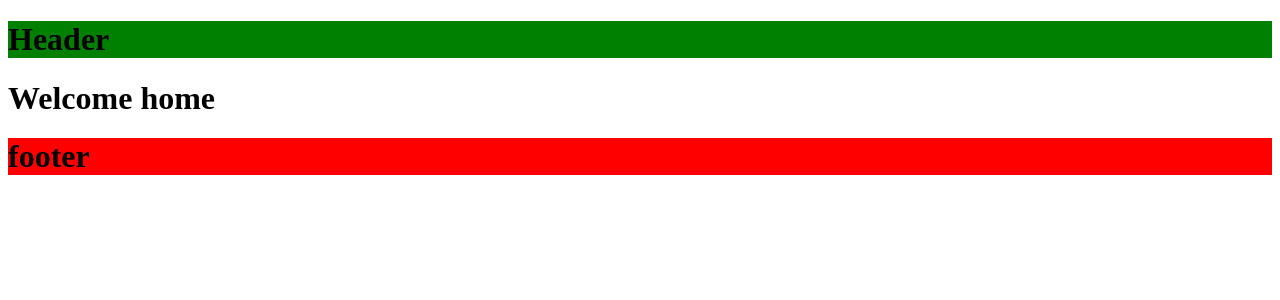
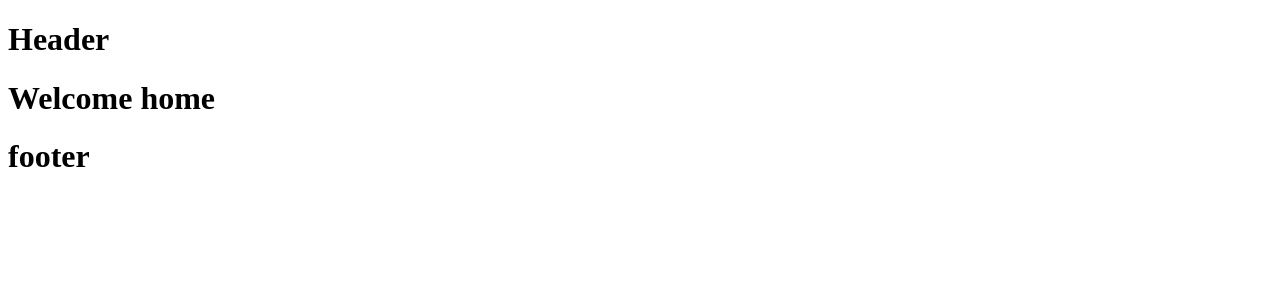
Before and after one commit to dinchen1089/learn_next_js, a Next.js app in the folder hello-world/: page / in a window 1280 px wide. Shown: the top 300 px of the page. Built offline with nearby package versions, Linux system fonts and the light colour scheme.

Commit message:
- Added example of nested layout for product
 - In the root folder there is already an layout.tsx file and changes in this file will be apply to all the pages in the route

 - Added another routes inside the productId folder that will apply the layout changes to the the page of that route only

```diff
--- a/hello-world/src/app/layout.tsx
+++ b/hello-world/src/app/layout.tsx
@@ -10,14 +10,11 @@ export default function RootLayout({
 }) {
   return (
     <html lang="en">
-      <header style={{ background: "green" }}>
-        <h1> Header</h1>
-      </header>
+      <h1> Header</h1>
 
       <body>{children}</body>
-      <footer style={{ background: "red" }}>
-        <h1> footer</h1>
-      </footer>
+
+      <h1> footer</h1>
     </html>
   );
 }
```
Also changed, not shown: hello-world/src/app/products/[productId]/layout.tsx (added, +12 -0 lines), 2 other files (tests, documents, lock files or other folders).
